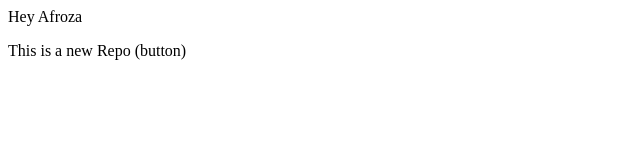
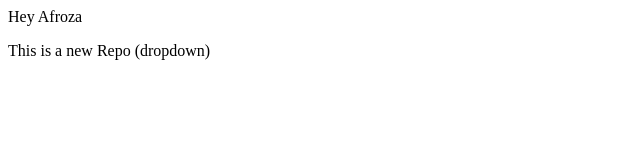
Before and after one commit to Afroza-Shaik/LocalRepo, a plain HTML site: page index.html in a window 1280 px wide. Shown: the full height of the page, 0-640 px from the left. Drawn offline with Linux system fonts and the light colour scheme.

Commit message:
Add dropdown

```diff
--- a/index.html
+++ b/index.html
@@ -1,2 +1,2 @@
 <p>Hey Afroza</p>
-<p>This is a new Repo (button)</p>
+<p>This is a new Repo (dropdown)</p>
```
